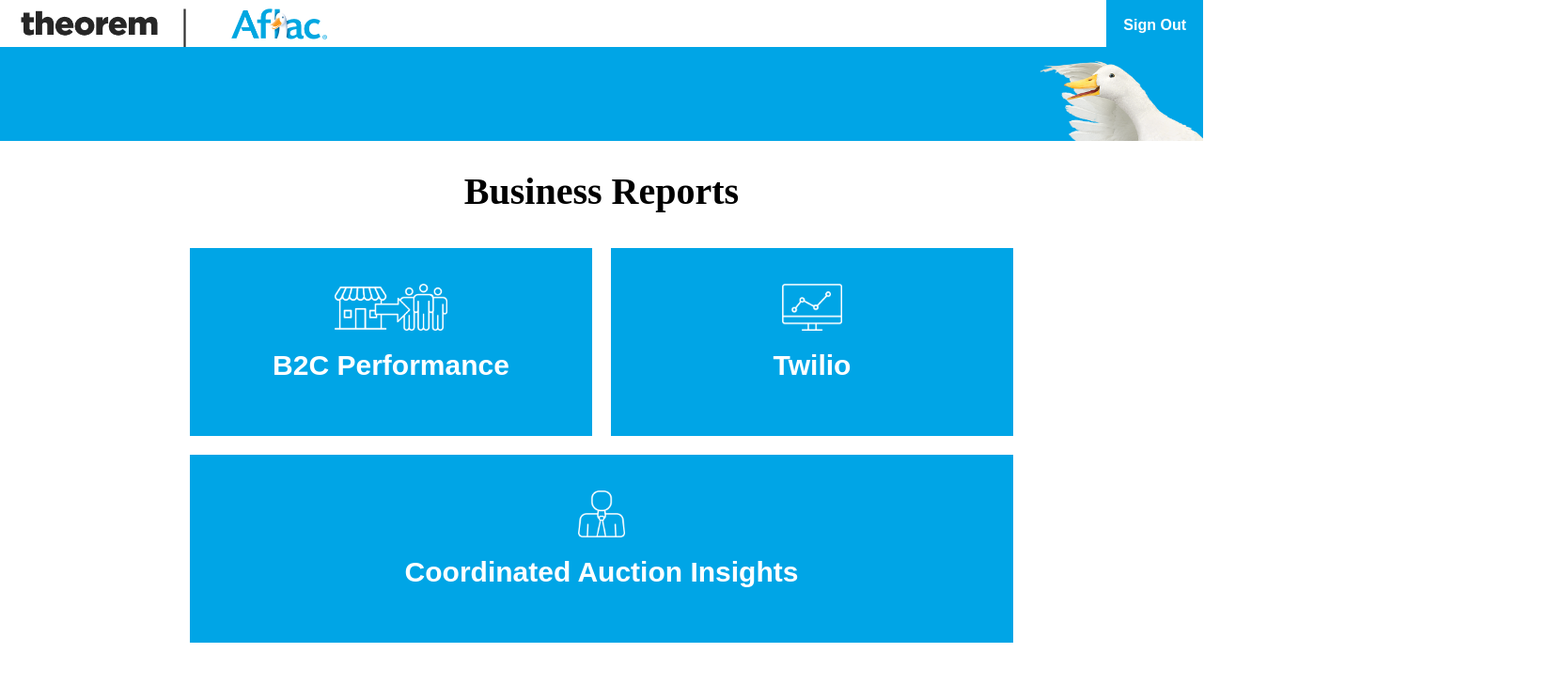
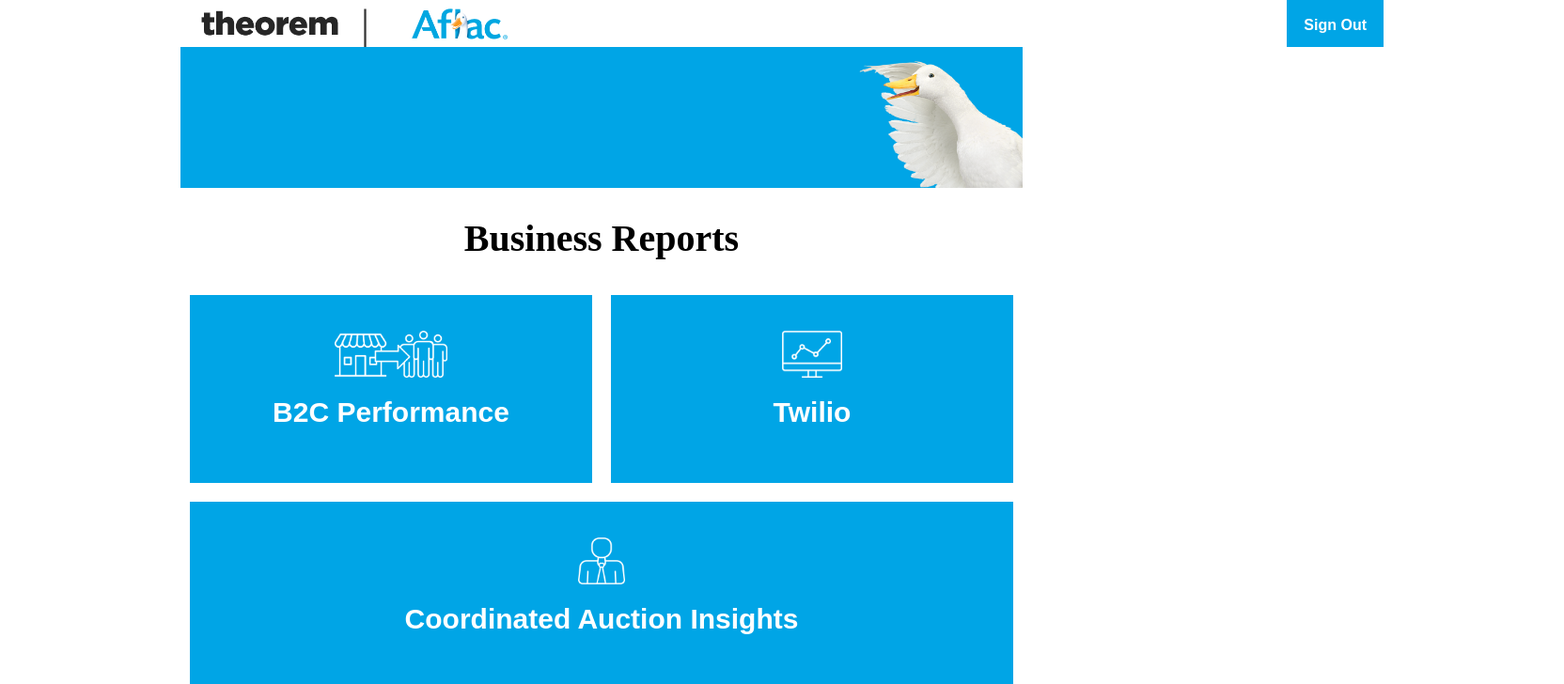
Before and after one commit to marcusjensen15/dash, a React (Create React App) app in the folder app/: page / in a window 1280 px wide. Shown: the top 728 px of the page at 94% size, 1664 px wide, since content can reach past the window. Built offline with nearby package versions, Linux system fonts and the light colour scheme.

Commit message:
add margins for the desktop view

```diff
--- a/app/src/scss/_gridHeading.scss
+++ b/app/src/scss/_gridHeading.scss
@@ -4,9 +4,11 @@ body {
   }
   .splash-heading {
       background: #00A5E6;
-      height: 100px;
+      height: 150px;
       overflow: hidden;
       margin-bottom: 30px;
+      margin-left: 15%;
+      margin-right: 15%;
   }
   .splash-heading img {
       width: 280px;
--- a/app/src/scss/_navbar.scss
+++ b/app/src/scss/_navbar.scss
@@ -14,6 +14,10 @@ body {
     width: 100%;
     overflow: hidden;
     height: 50px;
+    padding-left: 15%;
+    padding-right: 15%;
+
+
 
     &-theorem {
         height: 50px;
```
